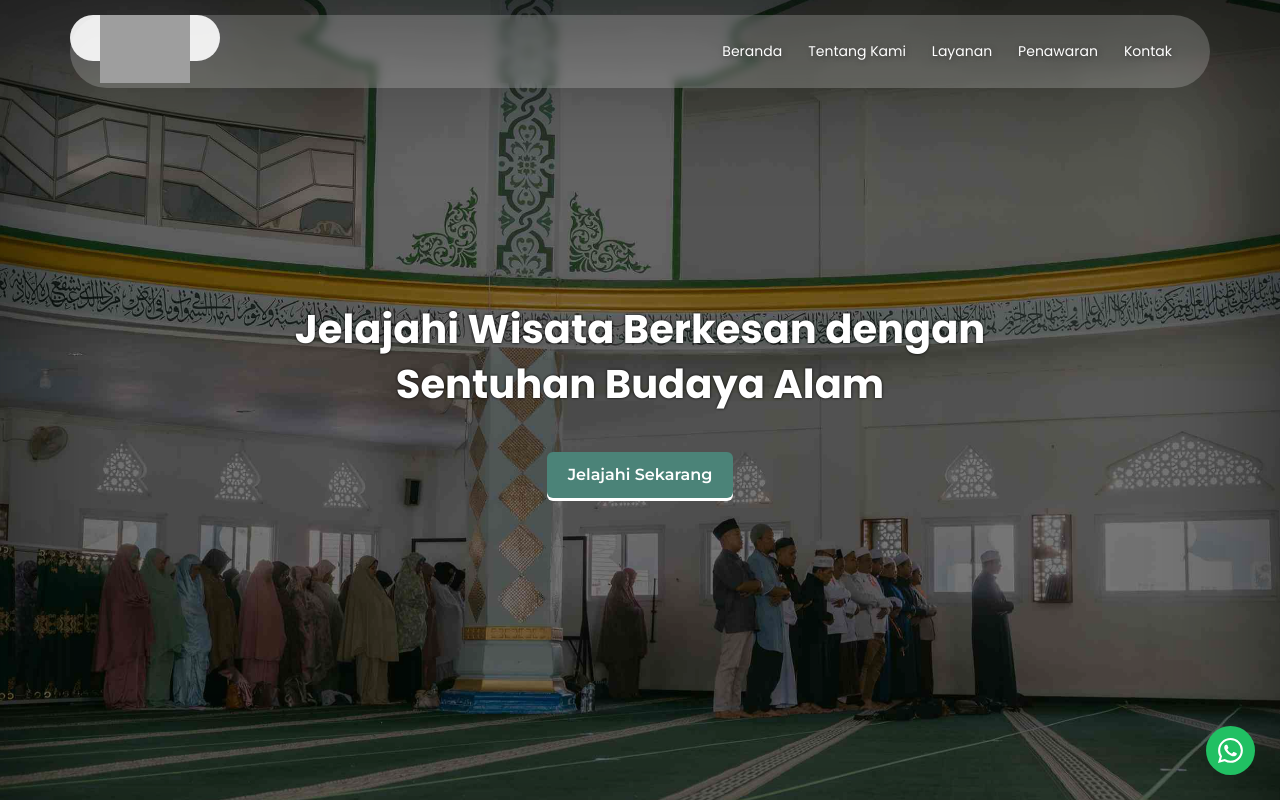
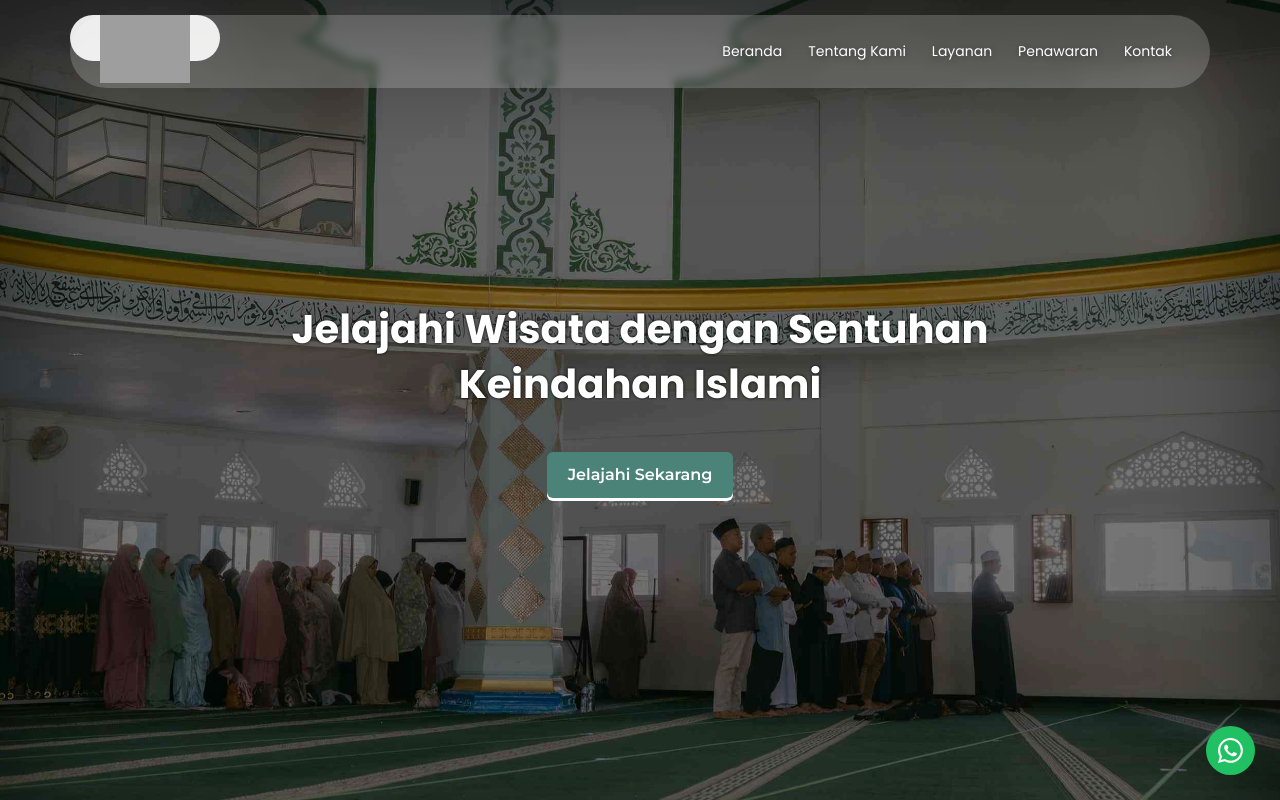
Before and after one commit to timmdkrtf/Habatour, a React (Vite) app: page / in a window 1280 px wide. Shown: the top 800 px of the page. Built offline with nearby package versions, Linux system fonts and the light colour scheme; grey boxes are pictures that could not be loaded.

Commit message:
ganti style slide img yang sebelumnya pakai bg img

```diff
--- a/src/components/Home.jsx
+++ b/src/components/Home.jsx
@@ -6,7 +6,8 @@ import view3 from "../assets/img/MDK09126.jpg"
 import view4 from "../assets/img/MDK09166.jpg"
 const images = [view3, view4, view1, view2];
 
-export default function Home() {
+export default function Home(){
+
     const [currentImage, setCurrentImage] = useState(0);
     const [fade, setFade] = useState(false);
 
@@ -16,13 +17,13 @@ export default function Home() {
             setTimeout(() => {
                 setCurrentImage((prev) => (prev + 1) % images.length);
                 setFade(false);
-      }, 300); // fade duration
+            }, 300);
         }, 6000);
 
         return () => clearInterval(interval);
     }, []);
 
-  return (
+    return(
     <div id="home" className="home">
       {/* Background Image Layer */}
       <img
@@ -39,12 +40,9 @@ export default function Home() {
                 <div className="row">
                     <div className="content">
                         <h1>
-              Jelajahi Wisata Berkesan dengan Sentuhan{" "}
-              <span className="budaya-alam">Budaya Alam</span>
+                            Jelajahi Wisata dengan Sentuhan Keindahan Islami
                         </h1>
-            <a className="btn explore" href="#about">
-              Jelajahi Sekarang
-            </a>
+                            <a className="btn explore" href="#about">Jelajahi Sekarang</a>
                     </div>
                 </div>
             </div>
```
Lines whose indentation alone changed are shown as unchanged.
